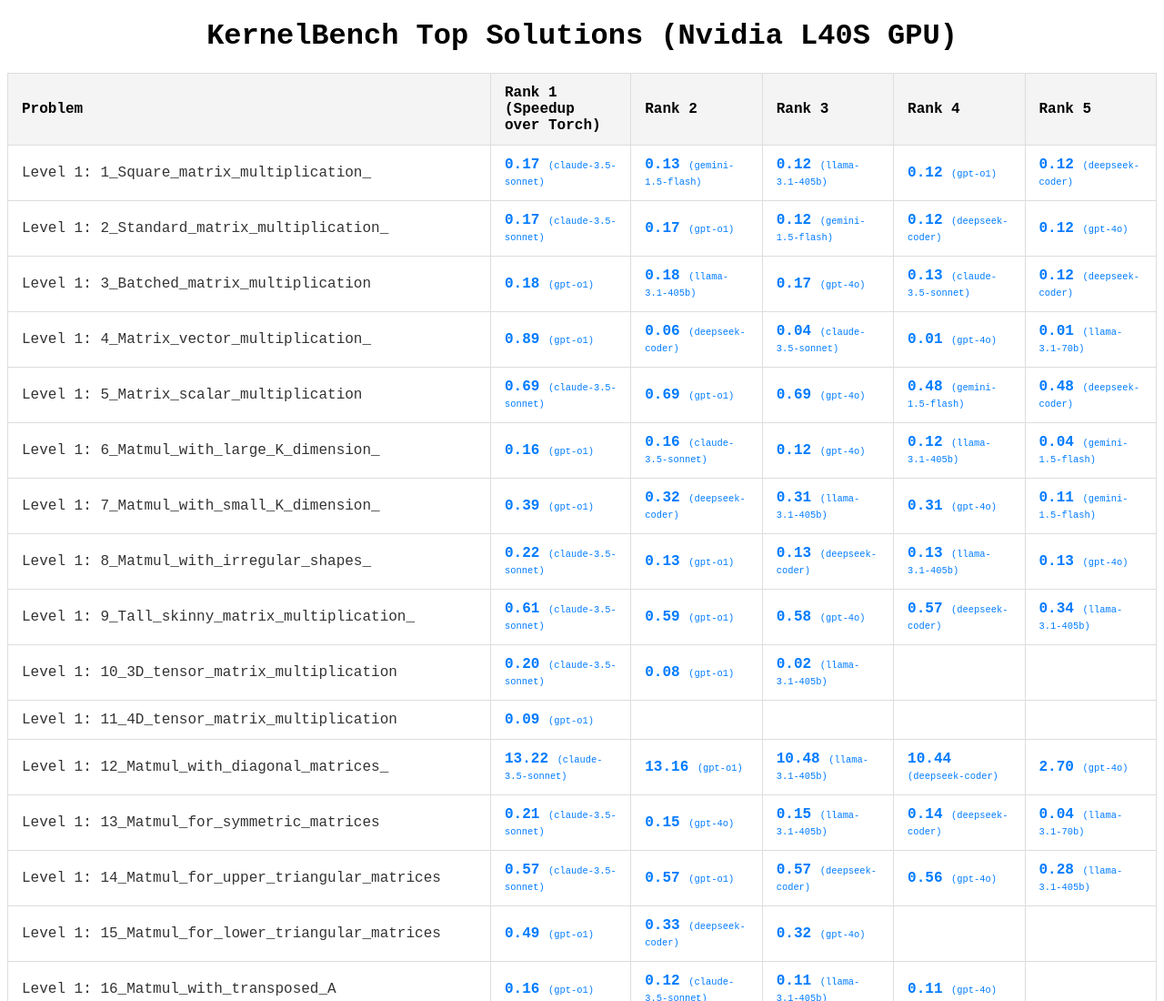
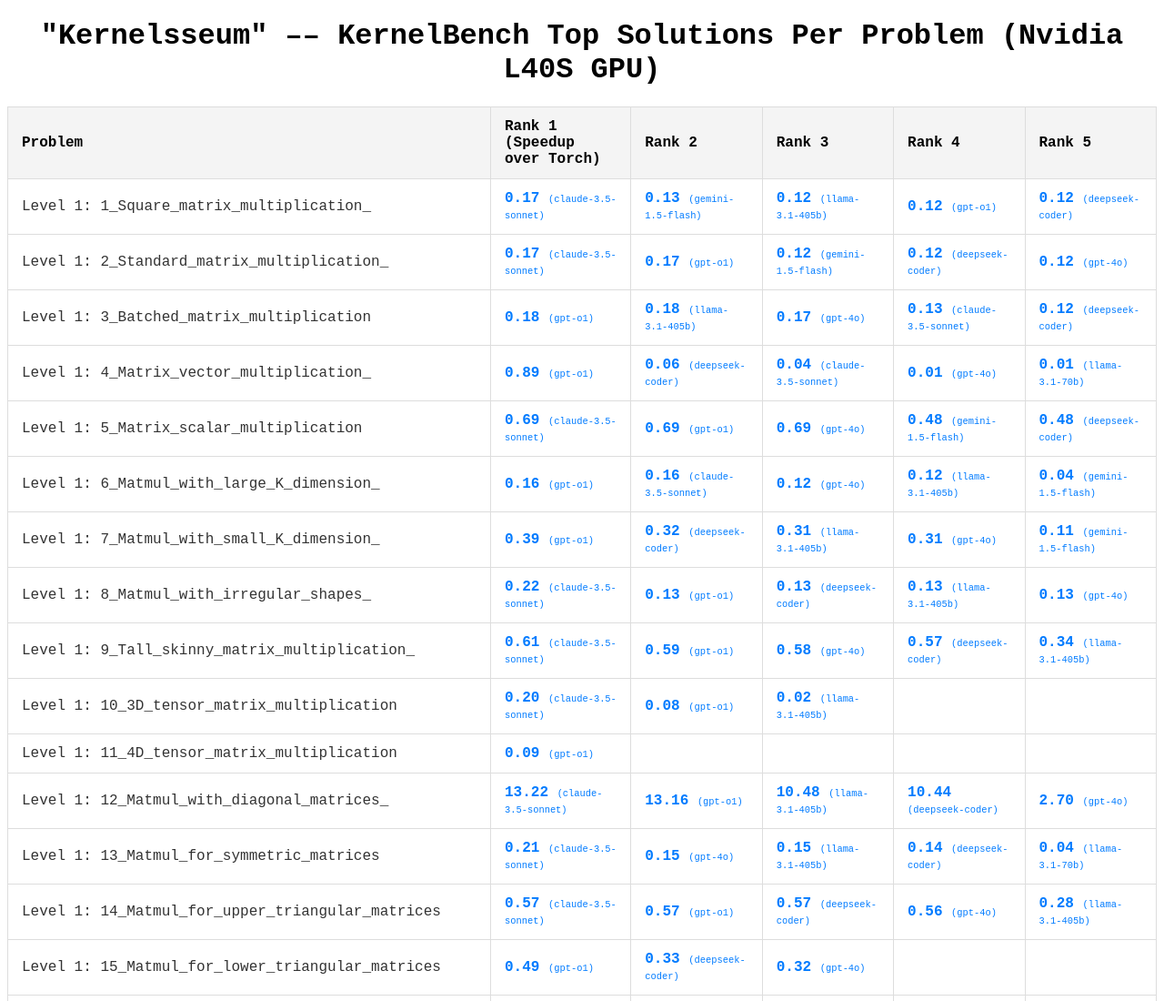
Before and after one commit to anneouyang/KernelBenchLeaderboard, a plain HTML site: page docs/index.html in a window 1280 px wide. Shown: the top 1100 px of the page at 91% size. Drawn offline with Linux system fonts and the light colour scheme.

Commit message:
Add Kernelsseum

```diff
--- a/docs/index.html
+++ b/docs/index.html
@@ -3,7 +3,7 @@
 <head>
     <meta charset="UTF-8">
     <meta name="viewport" content="width=device-width, initial-scale=1.0">
-    <title>KernelBench Top Solutions (Nvidia L40S GPU) </title>
+    <title>"Kernelsseum" –– KernelBench Top Solutions Per Problem (Nvidia L40S GPU) </title>
     <style>
         table {
             width: 100%;
@@ -33,7 +33,7 @@
     </style>
 </head>
 <body>
-    <h1 style="text-align: center;">KernelBench Top Solutions (Nvidia L40S GPU)</h1>
+    <h1 style="text-align: center;">"Kernelsseum" –– KernelBench Top Solutions Per Problem (Nvidia L40S GPU)</h1>
     <table>
         <thead>
             <tr>
```
